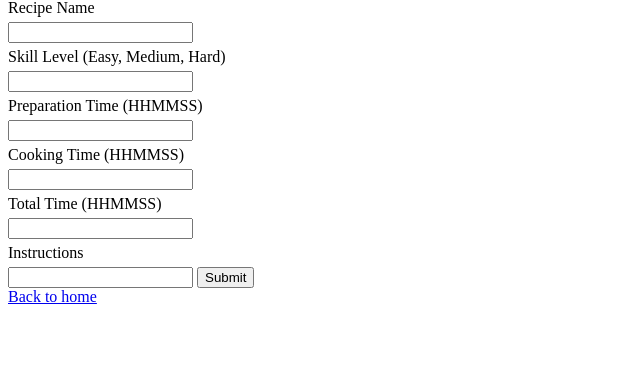
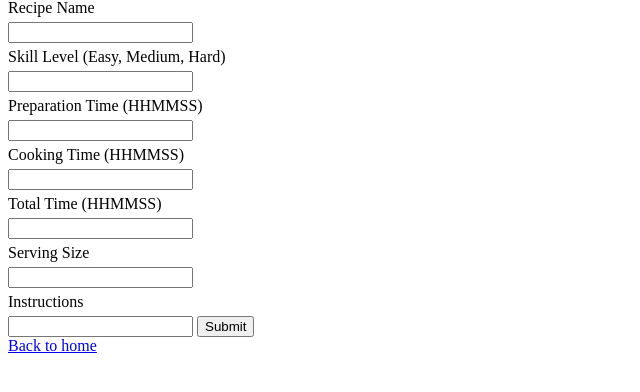
Before and after one commit to CPSC304GP33/Recipes, a PHP site: page /addRecipe.php in a window 1280 px wide. Shown: the part 128-520 px from the top of the page, without its empty margins (0-640 px from the left). Run offline with PHP 8.4, Linux system fonts and the light colour scheme.

Commit message:
Update addRecipe.php

```diff
--- a/addRecipe.php
+++ b/addRecipe.php
@@ -7,8 +7,8 @@
       $connection = new PDO($dsn, $username, $password, $options);
 
       $new_ins = array(
-        // "InsID" => $_POST['iID'],
-        "Instructions" => $_POST['ins']
+        "Instructions" => $_POST['ins'],
+        "ServingSize" => $_POST['ss']
       );
 
       $sql1 = sprintf(
@@ -18,11 +18,9 @@
         ":" . implode(", :", array_keys($new_ins))
       );
 
-      $last_id = $connection->lastInsertId();
-      echo $last_id;
-
       $statement = $connection->prepare($sql1);
       $statement->execute($new_ins);
+      $last_id = $connection->lastInsertId();
 
     } catch(PDOException $error) {
       echo $sql1 . "<br>" . $error->getMessage();
@@ -56,17 +54,8 @@
         "CookTime" => $_POST['ct'],
       );
 
-      // $sql3 = sprintf(
-      //   "INSERT INTO %s (%s) values (%s)",
-      //   "Recipe",
-      //   implode(",", array_keys($new_rec)),
-      //   ":" . implode(", :", array_keys($new_rec))
-      // );
-
       $sql3 = "INSERT INTO Recipe (SkillLevel, Name, PrepTime, CookTime, InstructionID)
       VALUES ('".$_POST['sl']."','".$_POST['name']."', '".$_POST['pt']."', '".$_POST['ct']."', $last_id)";
-
-
 
       $statement = $connection->prepare($sql3);
       $statement->execute($new_rec);
@@ -94,8 +83,8 @@
     <input type="Integer" name="ct" id="ct">
     <label for="tt">Total Time (HHMMSS)</label>
     <input type="integer" name="tt" id="tt">
-    <!-- <label for="iID">Instruction ID (Integer)</label> -->
-    <!-- <input type="text" name="iID" id="iID"> -->
+    <label for="ss">Serving Size</label>
+    <input type="integer" name="ss" id="ss">
     <label for="ins">Instructions</label>
     <input type="text" name="ins" id="ins">
     <input type="submit" name="submit" value="Submit">
```
